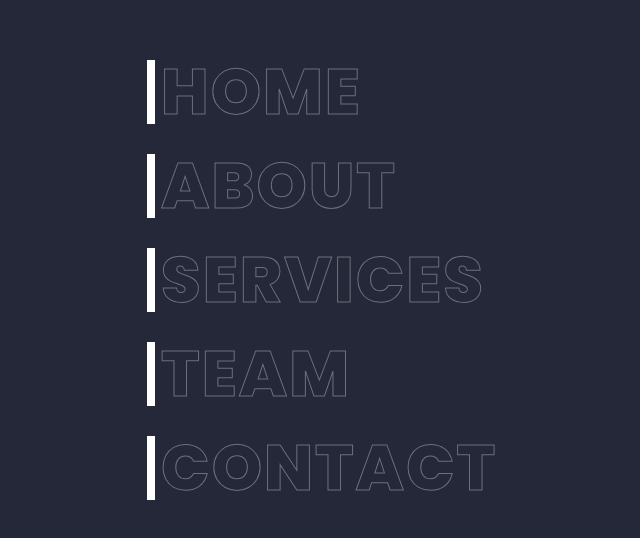
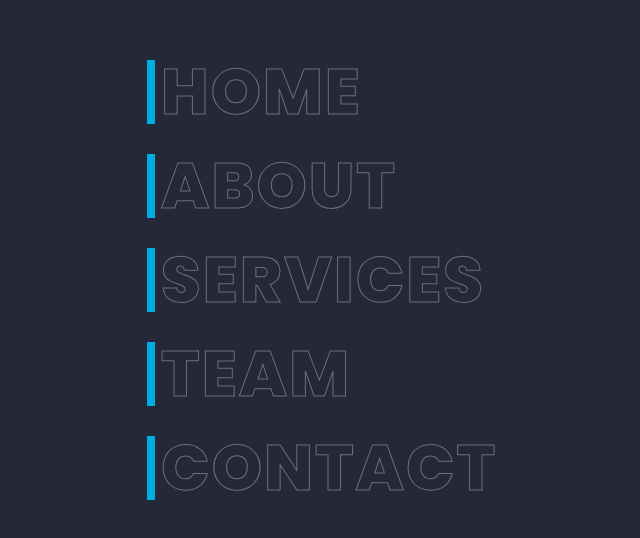
Before and after one commit to MichiyoYo/neon-menu, a plain HTML site: page index.html in a window 1280 px wide. Shown: the part 120-658 px from the top of the page, without its empty margins (318-958 px from the left). Drawn offline with Linux system fonts and the light colour scheme.

Commit message:
added color and drop shadow

```diff
--- a/css/sass/_menu.scss
+++ b/css/sass/_menu.scss
@@ -22,16 +22,16 @@ ul {
       &:before {
         content: attr(data-text);
         position: absolute;
-        color: #fff;
+        color: $blue;
         width: 0;
-        transition: 1s;
+        transition: all ease-in-out 600ms;
         overflow: hidden;
-        border-right: 8px solid #fff;
+        border-right: 8px solid $blue;
       }
       &:hover {
         &:before {
           width: 100%;
-          -webkit-text-stroke: 1px #fff;
+          filter: drop-shadow(0 0 25px $blue);
         }
       }
     }
--- /dev/null
+++ b/css/sass/_variables.scss
@@ -0,0 +1 @@
+$blue: #00ade1;
--- a/css/sass/styles.scss
+++ b/css/sass/styles.scss
@@ -1,4 +1,6 @@
 @import "./fonts";
+
+@import "./variables";
 
 @import "./base";
 
```
Also changed, not shown: css/styles.css, css/styles.min.css.
